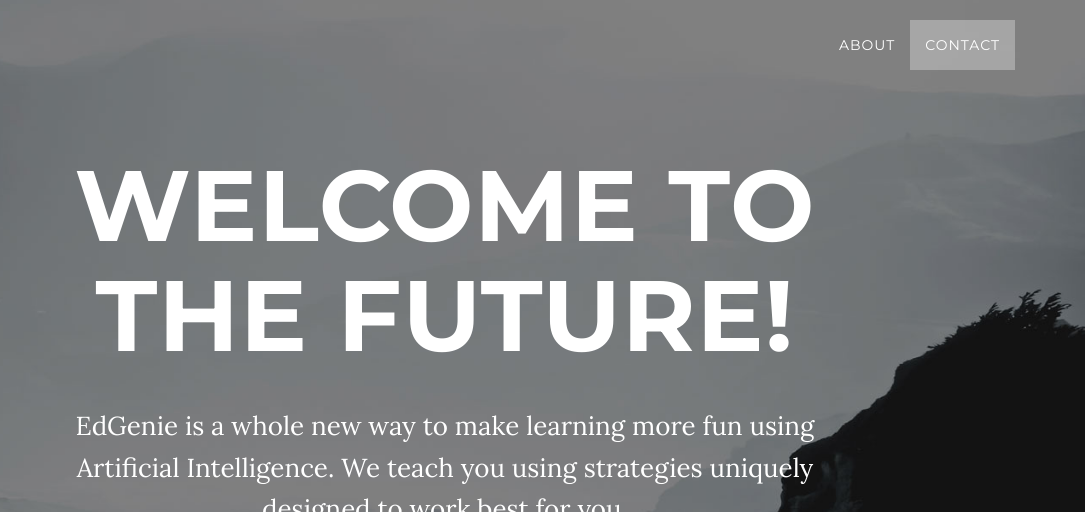
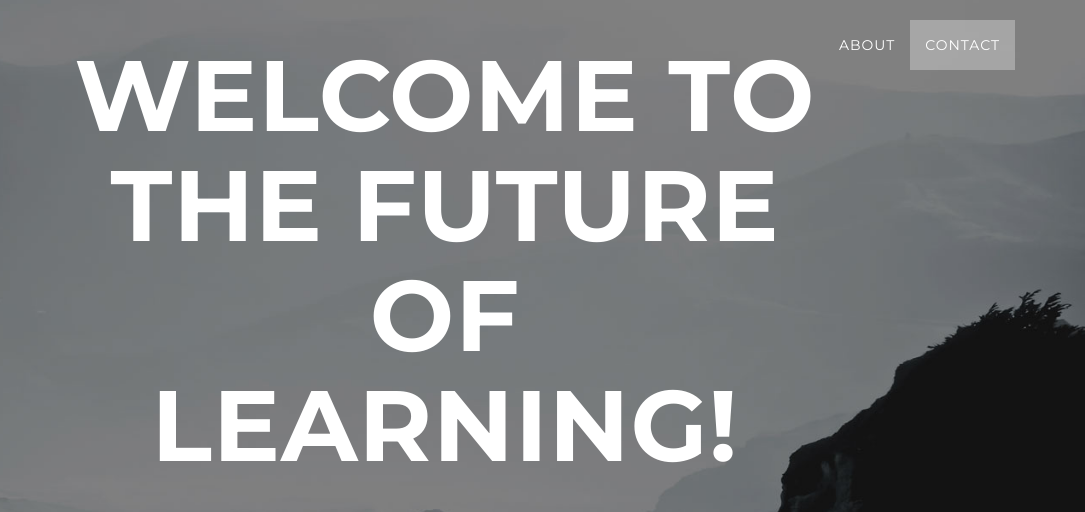
Before and after one commit to Sup-Dev/EdGenie-Website, a website: page index.html in a window 1280 px wide. Shown: the top 512 px of the page, 195-1280 px from the left. Drawn offline with nearby package versions, Linux system fonts and the light colour scheme; some packages are replaced by stand-ins of ours.

Commit message:
fix: updated the heading

```diff
--- a/index.html
+++ b/index.html
@@ -78,7 +78,7 @@
             <div class="container">
                 <div class="row">
                     <div class="col-md-8 col-md-offset-2">
-                        <h1 class="brand-heading">Welcome To the Future!</h1>
+                        <h1 class="brand-heading">Welcome To the Future of Learning!</h1>
                         <p class="intro-text">EdGenie is a whole new way to make learning more fun using Artificial Intelligence. We teach you using strategies uniquely designed to work best for you.</p>
                         <a href="#about" class="btn btn-circle page-scroll">
                             <i class="fa fa-angle-double-down animated"></i>
```
